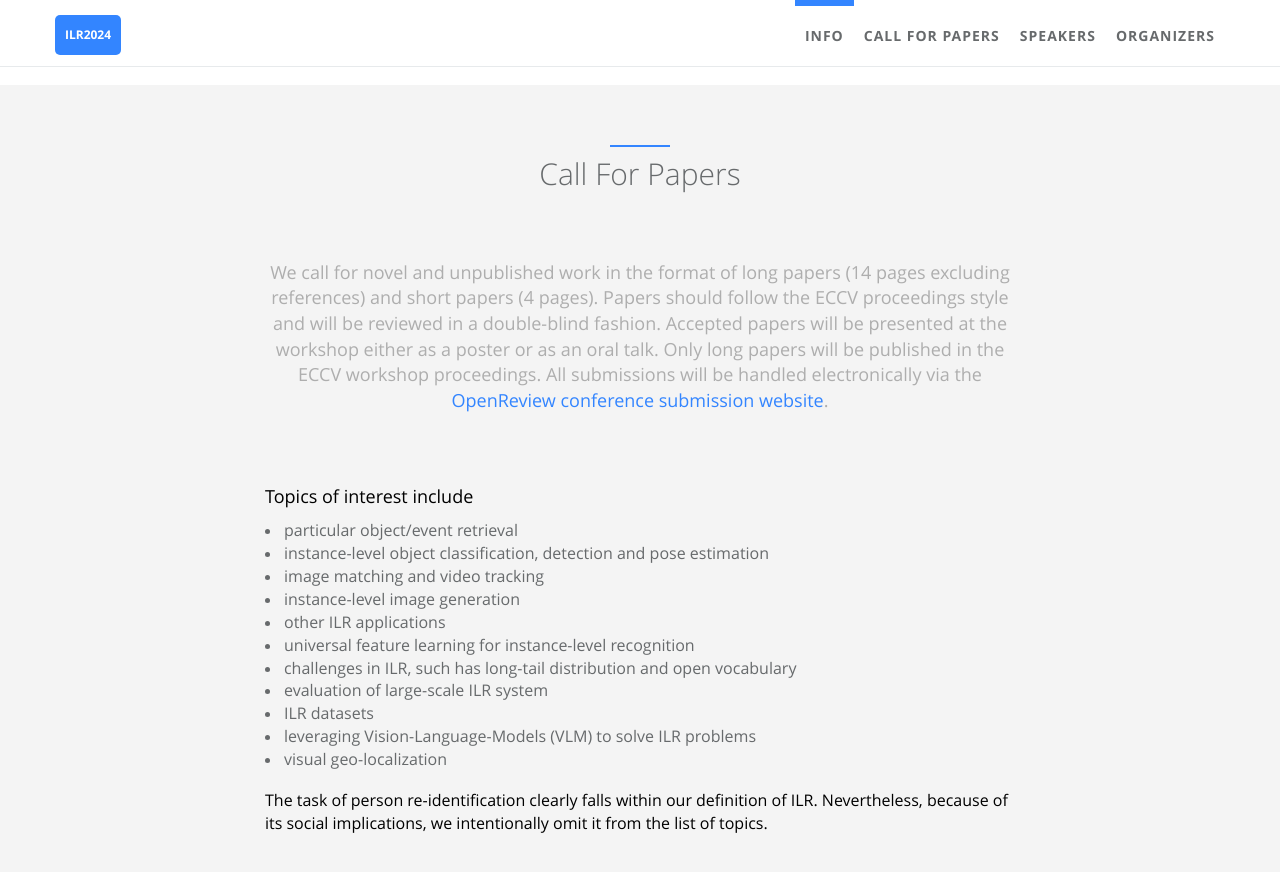
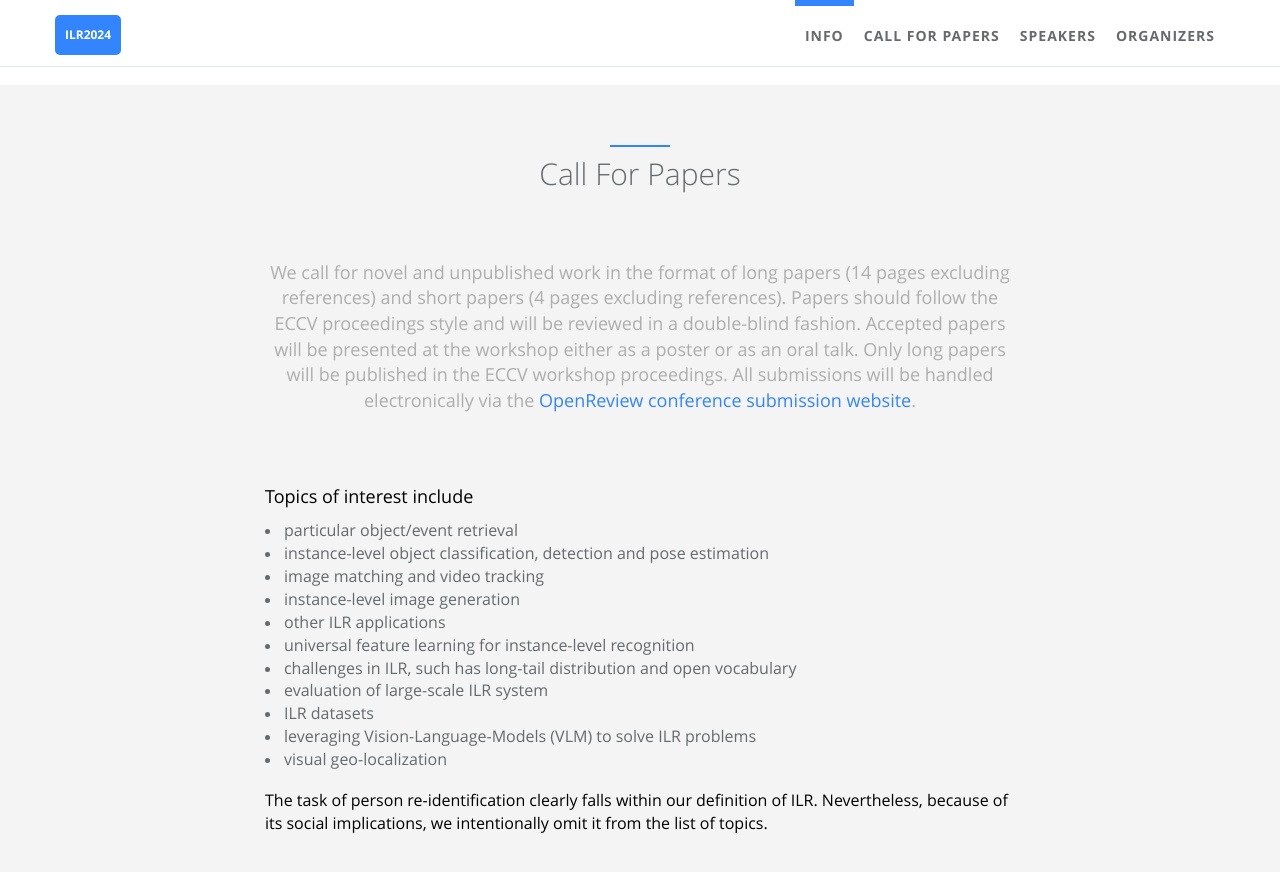
Before and after one commit to ilr-workshop/ECCVW2024, a Jekyll site: the page built from index.html, in a window 1280 px wide and 900 px high, scrolled down 1033 px. Shown: the top 872 px of the window. Built offline with Jekyll 4.4.1, drawn with Linux system fonts in a browser that asks for light colours.

Commit message:
Update call_for_paper.html

```diff
--- a/_includes/sections/call_for_paper.html
+++ b/_includes/sections/call_for_paper.html
@@ -8,7 +8,7 @@
     </div>
     <div class="row">
         <div class="col-lg-8 col-lg-offset-2 text-center m-t-lg m-b-lg wow zoomIn">
-            <p><font size="4px"><span data-i18n="about_me.des"> We call for novel and unpublished work in the format of long papers (14 pages excluding references) and short papers (4 pages). Papers should follow the ECCV proceedings style and will be reviewed in a double-blind fashion. Accepted papers will be presented at the workshop either as a poster or as an oral talk. Only long papers will be published in the ECCV workshop proceedings. All submissions will be handled electronically via the <a href="https://openreview.net/group?id=thecvf.com/ECCV/2024/Workshop/ILR" target="_blank"><span class="navy">OpenReview conference submission website</span></a>. </span></font></p>
+            <p><font size="4px"><span data-i18n="about_me.des"> We call for novel and unpublished work in the format of long papers (14 pages excluding references) and short papers (4 pages excluding references). Papers should follow the ECCV proceedings style and will be reviewed in a double-blind fashion. Accepted papers will be presented at the workshop either as a poster or as an oral talk. Only long papers will be published in the ECCV workshop proceedings. All submissions will be handled electronically via the <a href="https://openreview.net/group?id=thecvf.com/ECCV/2024/Workshop/ILR" target="_blank"><span class="navy">OpenReview conference submission website</span></a>. </span></font></p>
          </div>
          <div class="col-lg-8 col-lg-offset-2 m-t-lg m-b-lg wow zoomIn">
             <p><font size="4px" color="#000000"><span data-i18n="about_me.des">  Topics of interest include </span></font></p>
```
